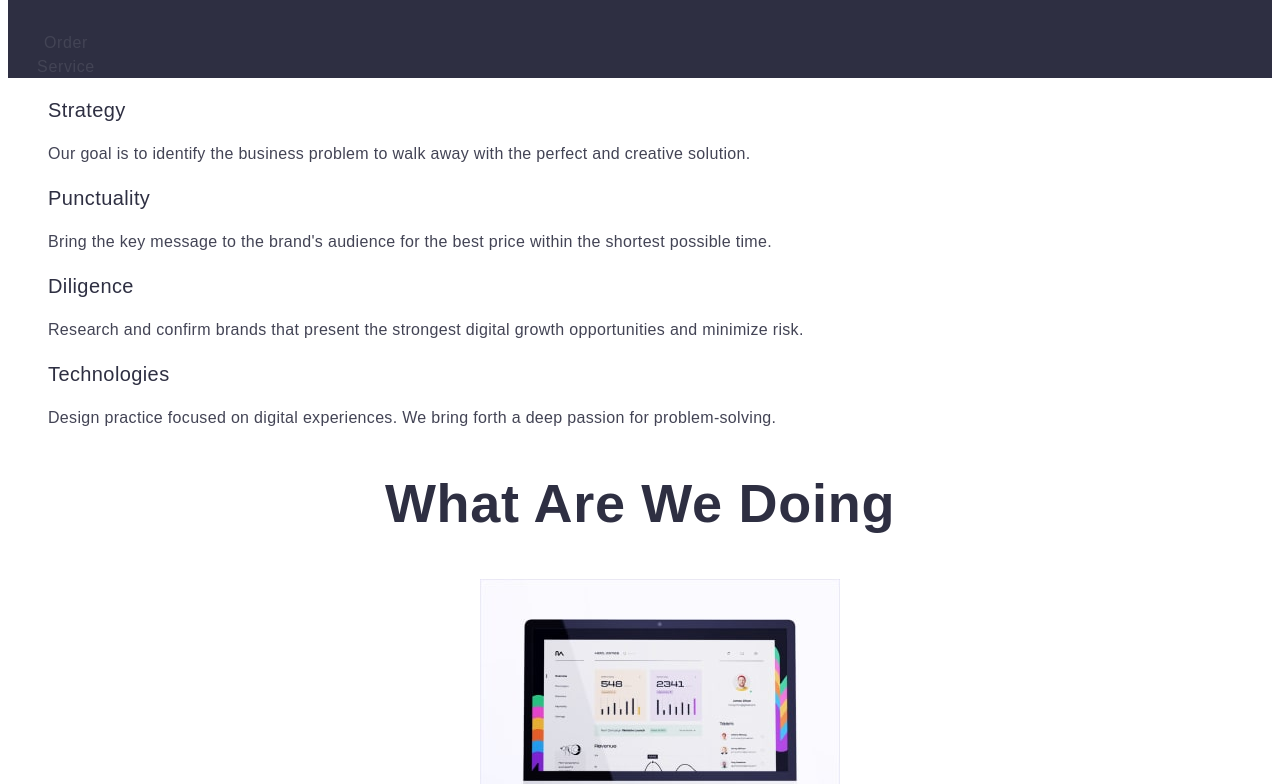
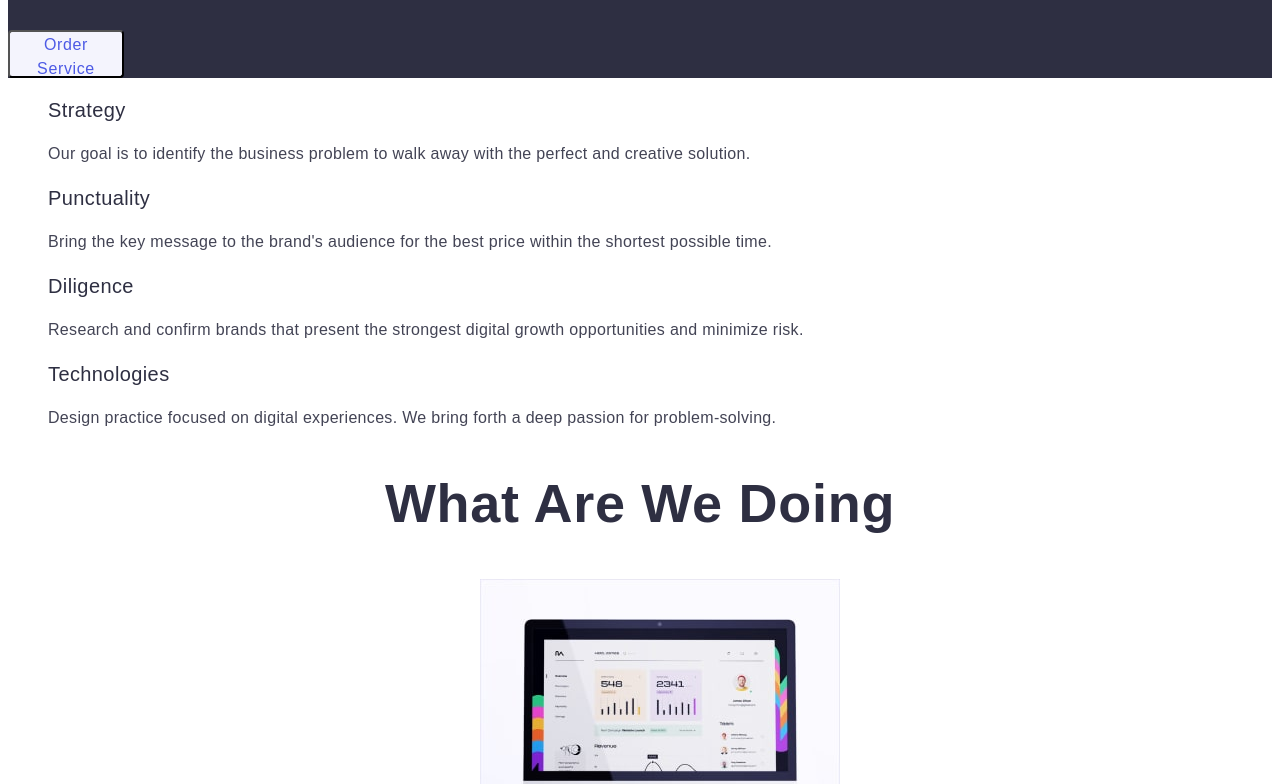
Before and after one commit to VladimirKartsev/goit-markup-hw-02, a plain HTML site: page index.html in a window 1280 px wide. Shown: the part 316-1100 px from the top of the page. Drawn offline with Linux system fonts and the light colour scheme.

Commit message:
1/02/2023-19-30

```diff
--- a/css/styles.css
+++ b/css/styles.css
@@ -108,14 +108,14 @@ body {
 
 .btn-hero {
       box-sizing: border-box;
-      background-color: var(--color__cloud);
-      border: 1px solid var(--color__cornflower);
+      background-color: var(--color_cloud);
+      border: 1px solid var(--color_cornflower));
       border-radius: 4px;
       font-weight: 500;
       line-height: 1.5;
       text-align: center;
       letter-spacing: 0.04em;
-      color: var(--color__iris);
+      color: var(--color_iris);
       width: 116px;
       height: 48px;
       cursor: pointer;
@@ -127,7 +127,9 @@ body {
 .btn-hero:focus,
 .btn-hero:hover {
    background-color: var(--color_ocean);
-   box-shadow: 0px 3px 1px rgba(0, 0, 0, 0.1), 0px 2px 1px rgba(0, 0, 0, 0.08),
+   box-shadow:
+   0px 3px 1px rgba(0, 0, 0, 0.1),
+   0px 2px 1px rgba(0, 0, 0, 0.08),
    0px 2px 2px rgba(0, 0, 0, 0.12);
    color: var(--color_white);
 }
@@ -199,7 +201,9 @@ body {
 .team-items{
    width: 264px;
    background-color: var(--color_white);
-   box-shadow: 0px 1px 6px rgba(46, 47, 66, 0.08), 0px 1px 1px rgba(46, 47, 66, 0.16),
+   box-shadow:
+   0px 1px 6px rgba(46, 47, 66, 0.08),
+   0px 1px 1px rgba(46, 47, 66, 0.16),
    0px 2px 1px rgba(46, 47, 66, 0.08);
    border-radius: 0px 0px 4px 4px;
 }
@@ -277,7 +281,9 @@ body {
 .filter-button:focus
 .filter-button:hover {
    background-color: var(--color_ocean);
-   box-shadow: 0px 3px 1px rgba(0, 0, 0, 0.1), 0px 2px 1px rgba(0, 0, 0, 0.08),
+   box-shadow:
+   0px 3px 1px rgba(0, 0, 0, 0.1),
+   0px 2px 1px rgba(0, 0, 0, 0.08),
    0px 2px 2px rgba(0, 0, 0, 0.12);
    color: var(--color_white);
    border-color: transparent;
```
